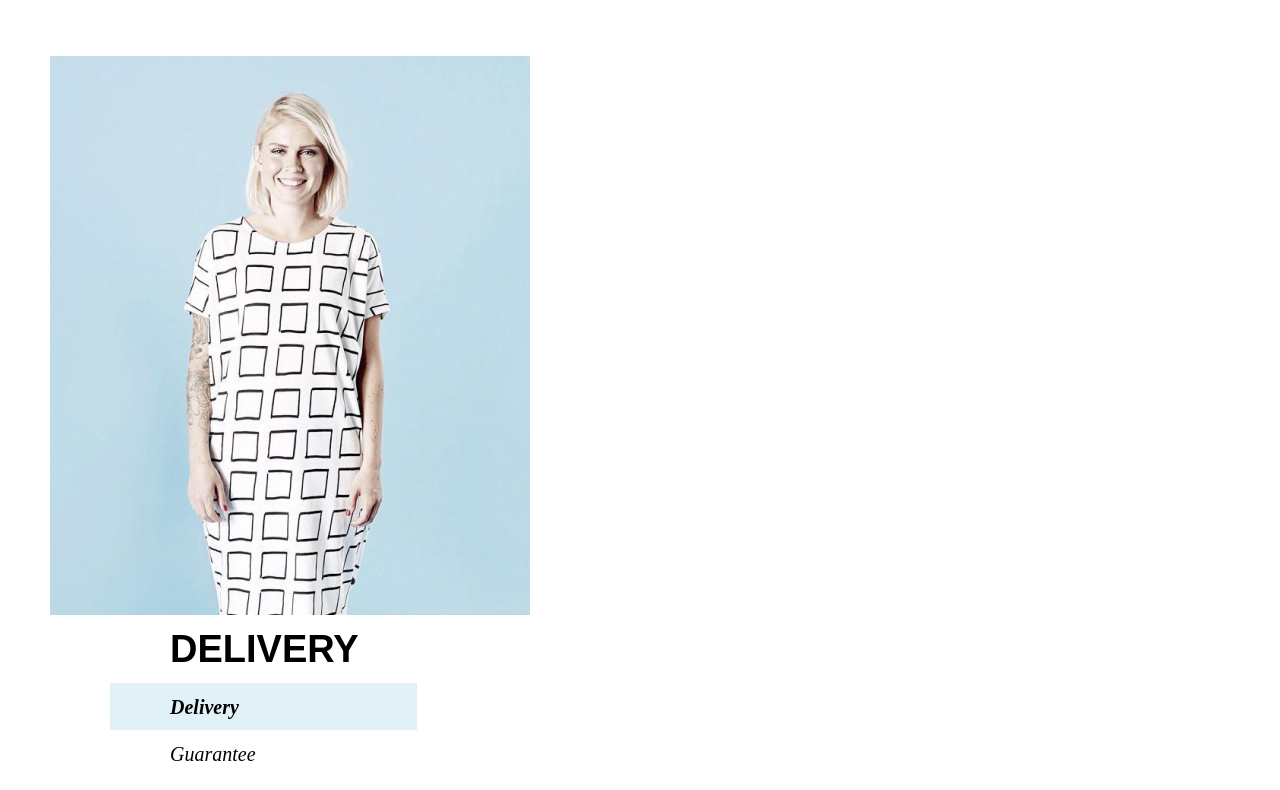
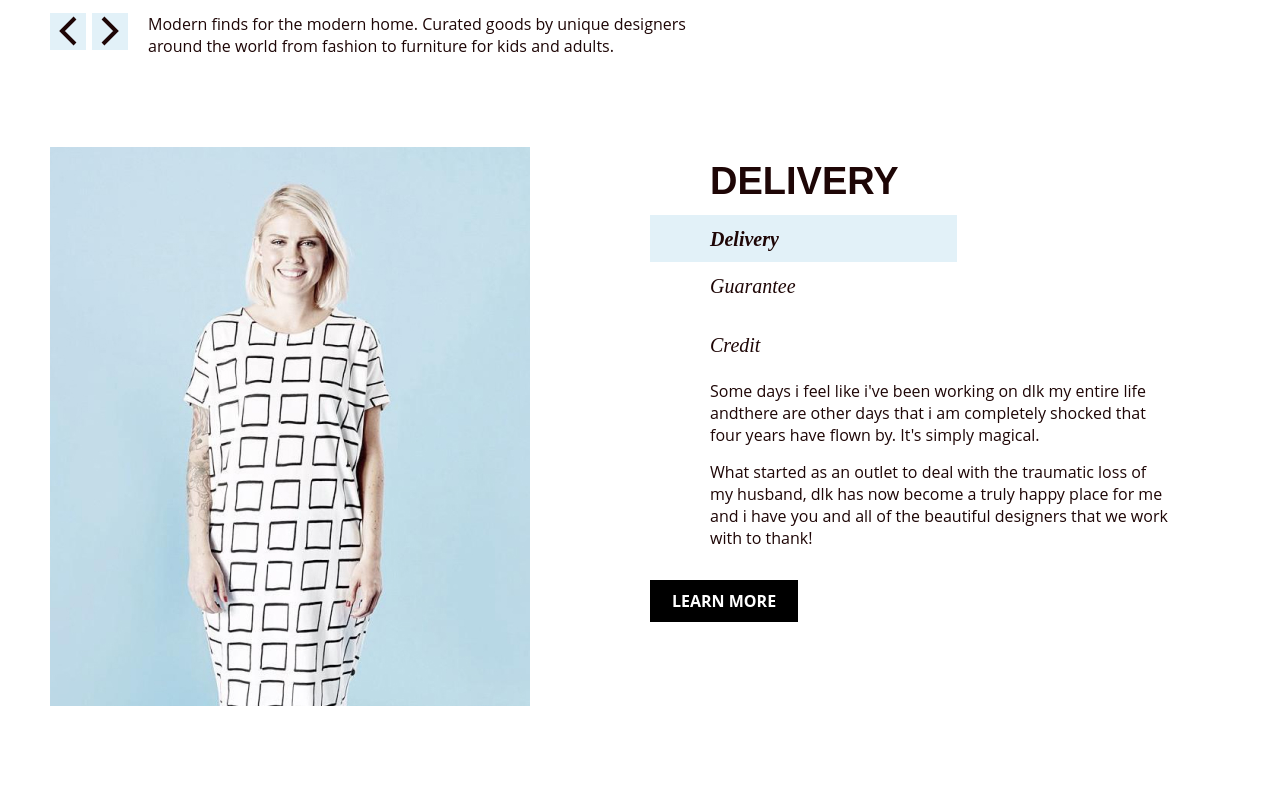
Before and after one commit to dl-academy-edu/yo-evstigneev-pavel, a plain HTML site: page index.html in a window 1280 px wide. Shown: the part 1089-1879 px from the top of the page. Drawn offline with Linux system fonts and the light colour scheme.

Commit message:
ДЗ
Секция "delivery":
ссылка не на месте

```diff
--- a/index.html
+++ b/index.html
@@ -68,7 +68,7 @@
                             <p class="title_text crimson_text">Designed in Slovenia</p>
                             <button class="botton__link open_sans2" type="button">EXPLORE NOW</button>
                         </div>
-                    <img class="title_img" src="./static/image/monster_in_a_wheelbarrow_on_a_banner.png" alt="banner">
+                    <img class="title_img" src="./static/image/monster_in_a wheelbarrow_on_a_banner.png" alt="banner">
             </section>
             <p class="title__offer">Free (continental) USA shipping on all orders of $100 USD or more!</p>
     </div>
@@ -112,11 +112,13 @@
 
     <div class="container">
         <section class="delivery">
-            <div class="delivery__info">
                 <img src="./static/image/delivery.jpg" alt="delivery">
-                <h2 class="delivery__title shift montserrat1">Delivery</h2>
                 <div class="delivery__wrapper">
                     <ul>
+                        <li>
+                            <h2 class="delivery__title shift montserrat1">Delivery</h2>
+                        </li>
+
                         <li>
                             <p class="delivery__text shift">Delivery</p>
                         </li>
@@ -138,9 +140,11 @@
                         <li>
                             <p class="delivery__text4 shift open_sans">What started as an outlet to deal  with the traumatic loss of my husband, dlk has now become a truly happy place for me and i have you and all of the beautiful designers that we work with to thank!</p>
                         </li>
+
+                        <li>
+                            <a href="#" class="botton__link shift open_sans2">LEARN MORE</a>
+                        </li>
                     </ul>
-                </div>
-            <a href="#" class="botton__link shift open_sans2">LEARN MORE</a>
             </div>
         </section>
     </div>
--- a/style/common.css
+++ b/style/common.css
@@ -46,6 +46,26 @@
 
 
 /* values for all pages */
+body {
+    font-family: "Open Sans", sans-serif;
+    font-style: normal;
+    font-weight: 400;
+    font-size: 16px;
+    line-height: 22px;
+    color: #1E0606;
+    margin: 0px;
+    padding: 0px;
+  }
+  h1, h2, h3 {
+    font-family: "Montserrat", sans-serif;
+    font-style: normal;
+    font-weight: 700;
+    font-size: 40px;
+    line-height: 49px;
+    text-transform: uppercase;
+    margin: 0;
+    padding: 0;
+  }
 li {
     list-style-type: none;
 }
@@ -70,6 +90,7 @@ a {
     max-width: max-content;
     background: black;
     border: none;
+
 }
 
 
@@ -82,7 +103,6 @@ a {
     display: flex;
     align-items: center;
     margin-top: 50px;
-    margin-bottom: 40px;
 }
 .nav__list {
     display: flex;
--- a/style/style.css
+++ b/style/style.css
@@ -1,5 +1,6 @@
 /* styles for the main content */
 .banner{
+    margin-top: 130px;
     position: relative;
     display: flex;
     column-gap: 44px;
@@ -47,8 +48,8 @@
 .title_img {
    position: absolute;
    width: 636px;
-    height: 461px;
-    left: 452px;
+   height: 444px;
+   left: 450px;
     top: -84px;
 }
 .title__offer {
@@ -114,7 +115,7 @@
     column-gap: 60px;
 }
 .delivery__wrapper {
-    width: 540px;
+    width: auto;
 }
 .delivery__title {
     display: inline-block;
@@ -139,11 +140,10 @@
     padding: 22px 60px;
 }
 .delivery__text3 {
-    padding: 30px 60px;
+    padding: 0px 60px;
 }
 .delivery__text4 {
     margin-bottom: 26px;
-    width: 480px;
     padding: 15px 60px
 }
 .shift {
```
Also changed, not shown: pages/contact.html (+1 -1 lines), static/image/monster_in_a wheelbarrow_on_a_banner.png (added), static/image/monster_in_a_wheelbarrow_on_a_banner.png (deleted).
